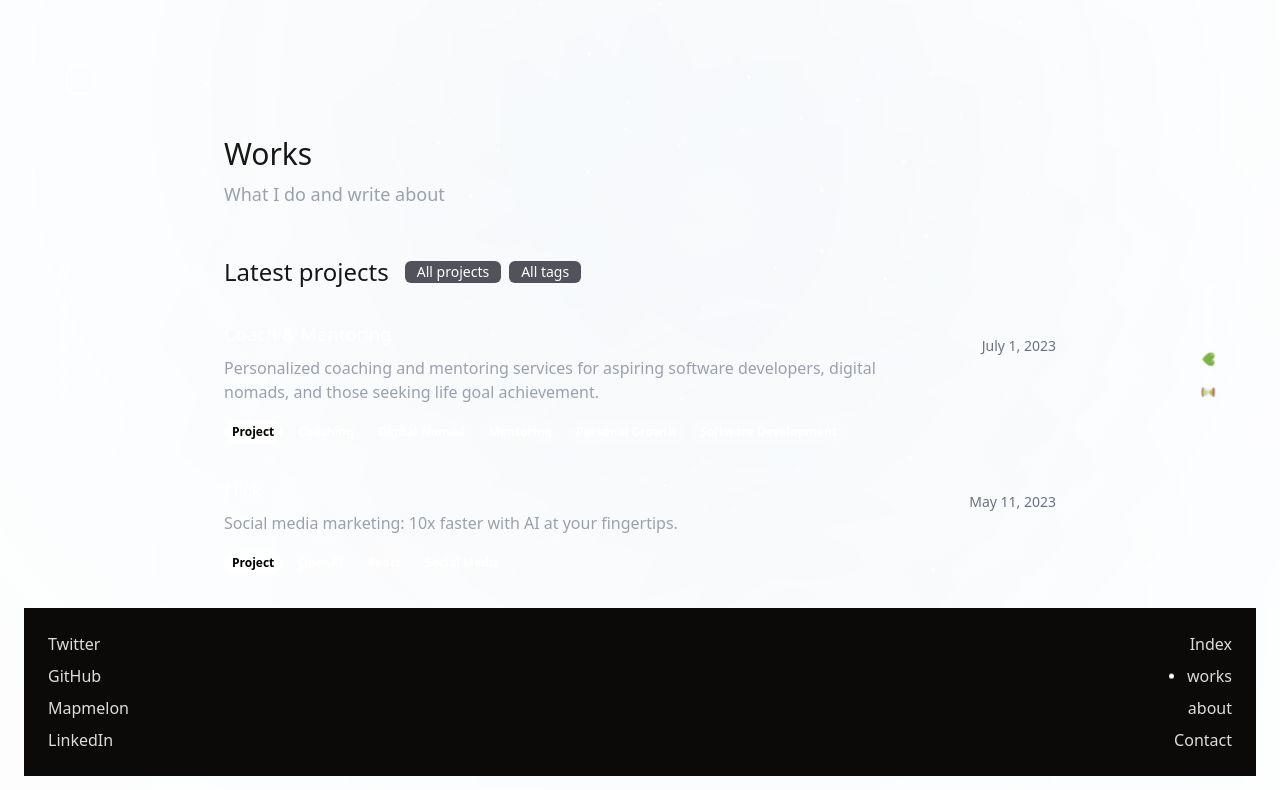
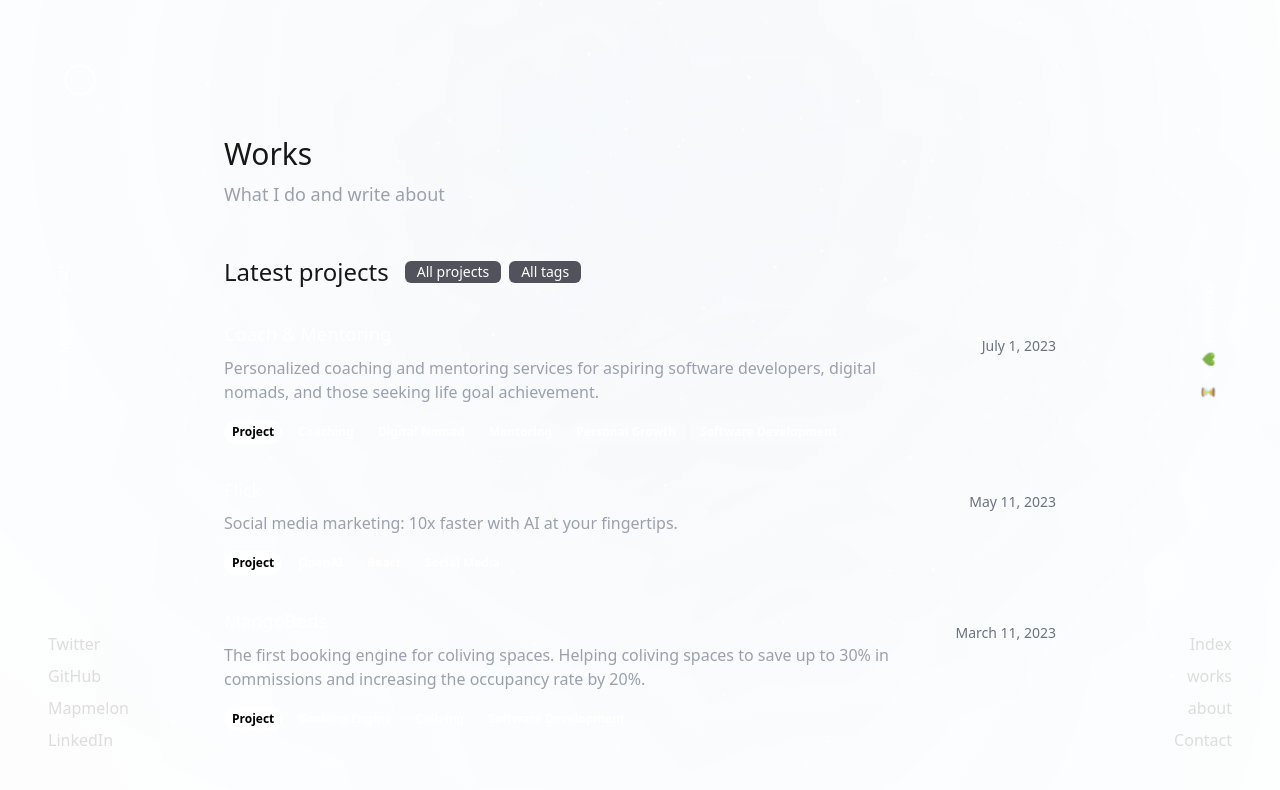
Before and after one commit to muhzulzidan/nextjs-personal-site, a Next.js app: page /works in a window 1280 px wide. Shown: the top 790 px of the page. Built offline with nearby package versions, Linux system fonts and the light colour scheme.

Commit message:
refactor: adjust z-index values for improved layering in ContentList and Navigation components

```diff
--- a/components/ContentList.tsx
+++ b/components/ContentList.tsx
@@ -72,7 +72,7 @@ interface ContentListProps {
 export function ContentList({ content, type = false }: ContentListProps) {
   return (
     <Tooltip.Provider delayDuration={0}>
-      <div className="space-y-6 ">
+      <div className="space-y-6 relative z-30">
         {content.map((item) => {
           const workType = item.type;
           const workLink = workType === 'project' && item.url ? item.url : `/blog/${item.slug}`;
--- a/components/Navigation.tsx
+++ b/components/Navigation.tsx
@@ -91,7 +91,7 @@ const Navigation: React.FC = () => {
             </div>
 
             {/* Bottom Navigation */}
-            <div className="fixed bottom-0 w-full z-50 print:hidden min-h-12">
+            <div className="fixed bottom-0 w-full z-50 lg:z-30 print:hidden min-h-12">
                 <div
                     className={`
                     overflow-hidden
@@ -146,7 +146,7 @@ const Navigation: React.FC = () => {
                         </div>
                     )}
                     {/* Menu content, only visible when open or on desktop */}
-                    <div className={`${pathname === '/' ? 'bg-transparent' : 'bg-stone-950'} gap-4 justify-center flex flex-col transition-opacity duration-300 relative -mx-6 px-6 -mb-6 pb-6 ${open ? 'opacity-100' : 'opacity-0 pointer-events-none'} xl:opacity-100 xl:pointer-events-auto relative z-10`}>
+                    <div className={`${pathname === '/' ? 'bg-transparent' : 'bg-stone-950 lg:bg-transparent z-0'} gap-4 justify-center flex flex-col transition-opacity duration-300 relative -mx-6 px-6 -mb-6 pb-6 ${open ? 'opacity-100' : 'opacity-0 pointer-events-none'} xl:opacity-100 xl:pointer-events-auto relative `}>
                         {/* Two-column Menu: Social links and Navigation links */}
                         <nav className="flex justify-between pt-6">
                             {/* Social Links (left on desktop) */}
```
